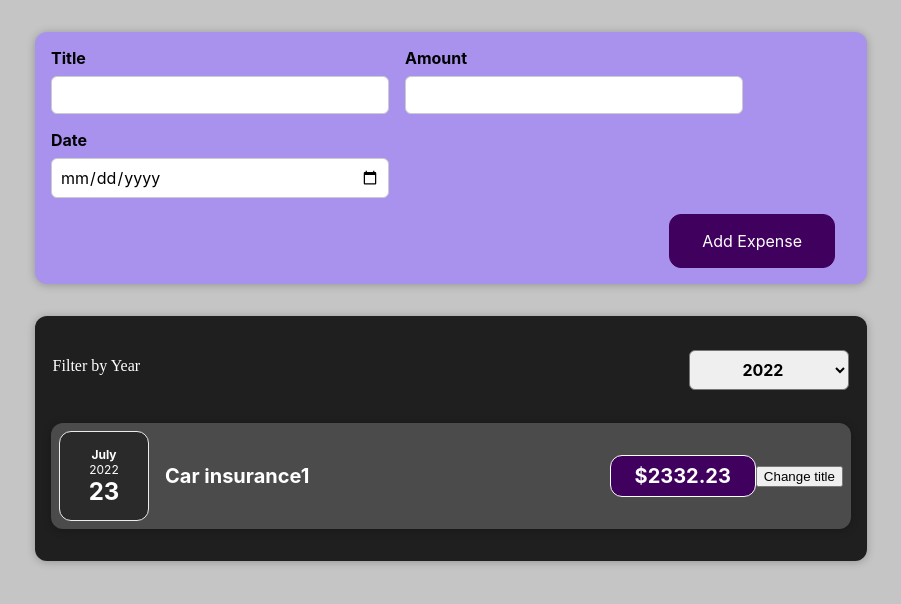
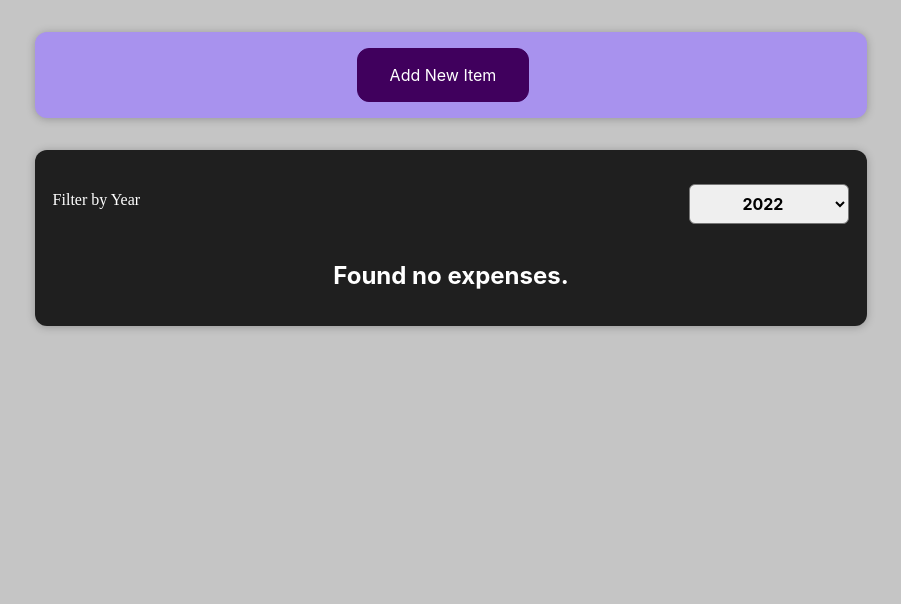
Before and after one commit to amogh-nagar/React-practice, a React (Create React App) app in the folder react-guide/: page / in a window 1280 px wide. Shown: the top 604 px of the page, without its empty margins (189-1090 px from the left). Built offline with nearby package versions, Linux system fonts and the light colour scheme.

Commit message:
Toggling button

```diff
--- a/react-guide/src/App.js
+++ b/react-guide/src/App.js
@@ -13,7 +13,7 @@ const dummy_expenses = [
     id: "e2",
     title: "Car insurance1",
     amount: 2332.23,
-    date: new Date(2022, 6, 23),
+    date: new Date(2021, 6, 23),
   },
   {
     id: "e3",
--- a/react-guide/src/components/Expenses/ExpenseItem.js
+++ b/react-guide/src/components/Expenses/ExpenseItem.js
@@ -17,6 +17,7 @@ const ExpenseItem = (props) => {
 
 
   return (
+    <li>
     <Card className="expense-item">
       <ExpenseDate date={props.date}  />
       <div className="expense-item__description">
@@ -25,7 +26,8 @@ const ExpenseItem = (props) => {
       </div>
       <button onClick={clickHandler}>Change title</button>
     </Card>
-    // onClick={clickHandler()}
+    {/* // onClick={clickHandler()} */}
+    </li>
   );
 };
 
--- a/react-guide/src/components/Expenses/Expenses.js
+++ b/react-guide/src/components/Expenses/Expenses.js
@@ -1,8 +1,8 @@
-import ExpenseItem from "./ExpenseItem";
 import "./Expenses.css";
 import {useState} from "react";
 import Card from "../UI/Card";
 import ExpenseFilter from "../ExpenseFilter/ExpenseFilter";
+import ExpensesList from "./ExpensesList";
 
 const Expenses = (props) => {
   const expenses = props.items;
@@ -11,9 +11,11 @@ const Expenses = (props) => {
     setFilteredYear(year);
   };
 
-  const filteredexpenses=expenses.filter(expense=>{
-   return expense.date.getFullYear().toString()===filteredyear
-  })
+  const filteredexpenses = expenses.filter((expense) => {
+    return expense.date.getFullYear().toString() === filteredyear;
+  });
+
+
   return (
     <div>
       <Card className="expenses">
@@ -21,14 +23,7 @@ const Expenses = (props) => {
           selected={filteredyear}
           ondateselect={dateSelectHandler}
         />
-        {filteredexpenses.map((expense) => (
-          <ExpenseItem
-            key={expense.id}
-            title={expense.title}
-            amount={expense.amount}
-            date={expense.date}
-          />
-        ))}
+        <ExpensesList  items={filteredexpenses}/>
       </Card>
     </div>
   );
--- /dev/null
+++ b/react-guide/src/components/Expenses/ExpensesList.css
@@ -0,0 +1,9 @@
+.expenses-list{
+    list-style: none;
+    padding: 0;
+}
+
+.expenses-list__fallback{
+    color:white;
+    text-align: center;
+}
--- /dev/null
+++ b/react-guide/src/components/Expenses/ExpensesList.js
@@ -0,0 +1,21 @@
+import ExpenseItem from "./ExpenseItem";
+import "./ExpensesList.css";
+const ExpensesList = (props) => {
+  if (props.items.length === 0) {
+    return <h2 className="expenses-list__fallback">Found no expenses.</h2>;
+  }
+
+  return (
+    <ul className="expenses-list">
+      {props.items.map((expense) => (
+        <ExpenseItem
+          key={expense.id}
+          title={expense.title}
+          amount={expense.amount}
+          date={expense.date}
+        />
+      ))}
+    </ul>
+  );
+};
+export default ExpensesList;
--- a/react-guide/src/components/NewExpense/ExpenseForm.js
+++ b/react-guide/src/components/NewExpense/ExpenseForm.js
@@ -54,10 +54,13 @@ const Expenseform = (props) => {
     };
     // console.log(expenseData);
     setEnteredTitle("");
+
     setEnteredAmount("");
     setEnteredDate("");
-    props.ExpenseData(expenseData)//We are passing a pointer at expensedatahandler to ExpenseData
+    props.ExpenseData(expenseData); //We are passing a pointer at expensedatahandler to ExpenseData
   };
+
+
 
   return (
     <form action="" onSubmit={submitHandler}>
@@ -92,6 +95,7 @@ const Expenseform = (props) => {
         </div>
       </div>
       <div className="new-expense__actions">
+        <button type="button" onClick={props.onEditing}>Cancel</button>
         <button type="submit">Add Expense</button>
       </div>
     </form>
--- a/react-guide/src/components/NewExpense/NewExpense.js
+++ b/react-guide/src/components/NewExpense/NewExpense.js
@@ -1,5 +1,7 @@
 import "./NewExpense.css";
 import Expenseform from "./ExpenseForm";
+import {useState} from "react";
+
 const NewExpense = (props) => {
   const expensedatahandler = (enteredexpensedata) => {
     const expenseData = {
@@ -7,12 +9,23 @@ const NewExpense = (props) => {
       id: Math.random().toString(),
     };
     // console.log(expenseData);
-    props.onAddExpense(expenseData)
+    props.onAddExpense(expenseData);
+    setToggle(false)
   };
+
+  const [toggle, setToggle] = useState(false);
+  const startEditing=()=>{
+    setToggle(true)
+  }
+
+  const stopEditing=()=>{
+   setToggle(false)
+  }
 
   return (
     <div className="new-expense">
-      <Expenseform ExpenseData={expensedatahandler} />
+      {!toggle && <button onClick={startEditing}>Add New Item</button>}
+      {toggle && <Expenseform ExpenseData={expensedatahandler} onEditing={stopEditing} />}
     </div>
   );
 };
```
